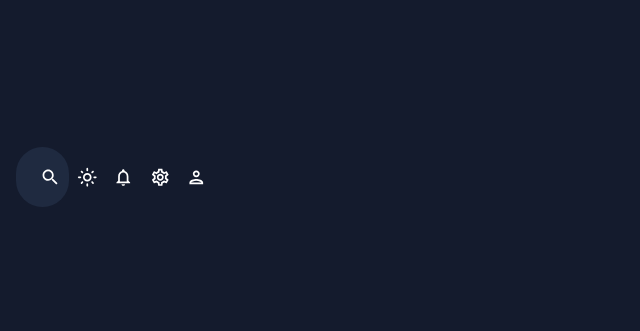
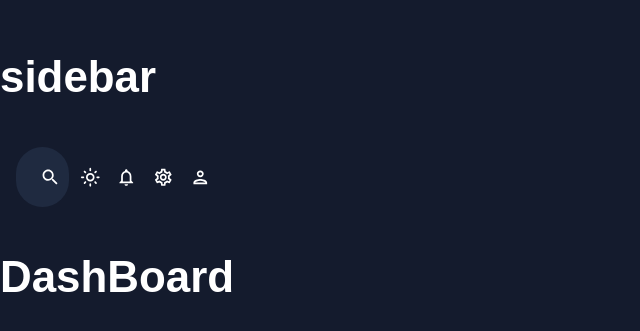
Before and after one commit to micposso/mui-dataviz-dashboard, a React (Vite) app: page / in a window 1280 px wide. Shown: the part 223-554 px from the top of the page, without its empty margins (0-640 px from the left). Built offline with nearby package versions, Linux system fonts and the light colour scheme.

Commit message:
setup sidebar initial

```diff
--- a/src/App.tsx
+++ b/src/App.tsx
@@ -1,6 +1,9 @@
-import Topbar from "./scenes/global/Topbar";
 import { ColorModeContext, useMode } from "./theme";
 import { CssBaseline, ThemeProvider } from "@mui/material";
+import { Route, Routes } from "react-router-dom";
+import Topbar from "./scenes/global/Topbar";
+import DashBoard from "./scenes/dashboard";
+import Sidebar from "./scenes/global/Sidebar";
 
 function App() {
   const [theme, colorMode] = useMode();
@@ -10,8 +13,13 @@ function App() {
       <ThemeProvider theme={theme}>
         <CssBaseline />
         <div className="app">
+          <Sidebar />
           <main className="content">
             <Topbar />
+            <Routes>
+              <Route path="/" element={<DashBoard />} />
+              <Route path="/" element={<Sidebar />} />
+            </Routes>
           </main>
         </div>
       </ThemeProvider>
--- a/src/scenes/dashboard/index.tsx
+++ b/src/scenes/dashboard/index.tsx
@@ -1,5 +1,5 @@
 const DashBoard = () => {
-  <h1>DashBoard</h1>;
+  return (<h1>DashBoard</h1>)
 };
 
 export default DashBoard;
--- a/src/scenes/global/Sidebar/index.tsx
+++ b/src/scenes/global/Sidebar/index.tsx
@@ -1,5 +1,28 @@
+import { useState } from "react";
+import { Sidebar as ProSidebar, Menu, MenuItem, SubMenu } from "react-pro-sidebar";
+import { Box, IconButton, Typography, useTheme } from "@mui/material";
+import { Link } from "react-router-dom";
+import { tokens } from "../../../theme";
+import {
+  LightModeOutlined as LightModeOutlinedIcon,
+  DarkModeOutlined as DarkModeOutlinedIcon,
+  NotificationsOutlined as NotificationsOutlinedIcon,
+  SettingsOutlined as SettingsOutlinedIcon,
+  PersonOutlined as PersonOutlinedIcon,
+  Search as SearchIcon,
+} from "@mui/icons-material";
+
 const Sidebar = () => {
-  <h1>Sidebar</h1>
+  const theme = useTheme();
+  const colors = tokens(theme.palette.mode);
+  const [collapsed, setCollapsed] = useState(false);
+  const [selected, setSelected] = useState("dashboard");
+
+  return (
+    <Box>
+      <h1>sidebar</h1>
+    </Box>
+  );
 }
 
 export default Sidebar;
```
